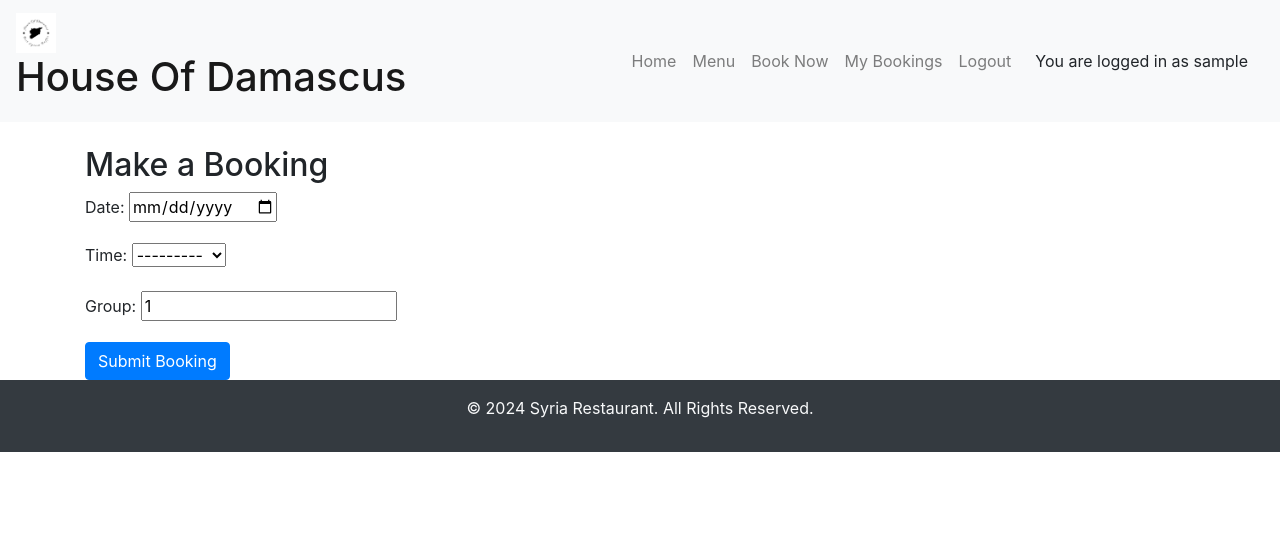
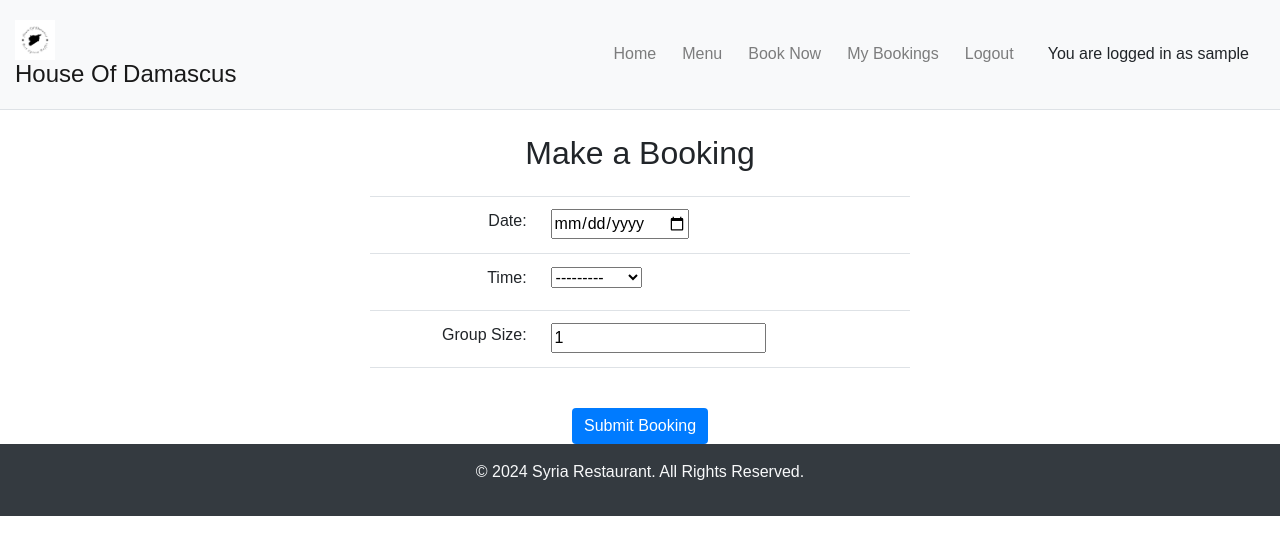
Before and after one commit to Bashmdz/House-Of-Damascus-Restaurant, a Django app: page /bookform/ in a window 1280 px wide. Shown: the top 555 px of the page. Run offline with Django 4.2, Linux system fonts and the light colour scheme; the visitor is signed in with stand-in values (Sample User, id 1); some libraries are stand-ins or nearby versions.

Commit message:
Add styles to the booking form

```diff
--- /dev/null
+++ b/static/css/style.css
@@ -0,0 +1,178 @@
+/* Global Styles */
+body {
+    font-family: 'Arial', sans-serif;
+}
+
+.container {
+    margin-top: 20px;
+}
+
+/* Navigation Bar */
+.navbar {
+    background-color: #f8f9fa;
+    padding: 15px;
+    border-bottom: 1px solid #dee2e6;
+}
+
+.navbar-brand img {
+    margin-right: 10px;
+}
+
+.navbar-brand h1 {
+    font-size: 1.5rem;
+    margin-bottom: 0;
+}
+
+.navbar-nav .nav-link {
+    margin-right: 10px;
+}
+
+.navbar-nav .nav-link.active {
+    color: #007bff;
+}
+
+/* Hero Section */
+.hero-section {
+    background-color: #343a40;
+    color: #ffffff;
+    padding: 50px 0;
+}
+
+.hero-section h1 {
+    font-size: 3rem;
+    margin-bottom: 20px;
+}
+
+/* About Section */
+.about-section {
+    padding: 50px 0;
+}
+
+/* Opening Time Section */
+.opening-time-section {
+    background-color: #f8f9fa;
+    padding: 50px 0;
+}
+
+/* Contact Section */
+.contact-section {
+    background-color: #007bff;
+    color: #ffffff;
+    padding: 50px 0;
+}
+
+/* Form and Button Styles */
+form {
+    margin-top: 20px;
+}
+
+.btn-primary {
+    background-color: #007bff;
+    border: none;
+}
+
+.btn-primary:hover {
+    background-color: #0056b3;
+}
+
+/* Footer */
+footer {
+    background-color: #343a40;
+    color: #ffffff;
+    padding: 20px 0;
+}
+
+/* Menu Section */
+.menu-section {
+    padding: 50px 0;
+}
+
+.section-title {
+    font-size: 2.5rem;
+}
+
+.section-subtitle {
+    font-size: 1.2rem;
+    margin-bottom: 30px;
+}
+
+.menu-item {
+    margin-bottom: 30px;
+}
+
+.menu-img {
+    width: 100%;
+    border-radius: 5px;
+}
+
+.menu-title {
+    font-size: 1.5rem;
+    margin-top: 15px;
+}
+
+.menu-description {
+    font-size: 1rem;
+    margin-top: 10px;
+}
+
+.menu-price {
+    font-size: 1.2rem;
+    margin-top: 10px;
+    font-weight: bold;
+    color: #28a745;
+}
+
+/* 404 Page Styles */
+body.error-page {
+    background-color: #f8d7da;
+}
+
+.error-page h1 {
+    font-size: 4rem;
+    margin-bottom: 20px;
+    color: #721c24;
+}
+
+.error-page p {
+    font-size: 1.2rem;
+    margin-bottom: 20px;
+}
+
+/* Booking Form and List Styles */
+.booking-form-section {
+    padding: 50px 0;
+}
+
+.booking-list-section {
+    padding: 50px 0;
+}
+
+/* Responsive Styles */
+@media (max-width: 767px) {
+    .navbar-brand h1 {
+        font-size: 1.2rem;
+    }
+
+    .hero-section h1 {
+        font-size: 2rem;
+    }
+
+    .section-title {
+        font-size: 2rem;
+    }
+
+    .menu-title {
+        font-size: 1.2rem;
+        margin-top: 10px;
+    }
+
+    .menu-description {
+        font-size: 1rem;
+        margin-top: 5px;
+    }
+
+    .menu-price {
+        font-size: 1rem;
+        margin-top: 5px;
+    }
+}
--- a/templates/base.html
+++ b/templates/base.html
@@ -28,7 +28,7 @@
     <link rel="stylesheet" href="https://stackpath.bootstrapcdn.com/bootstrap/4.5.2/css/bootstrap.min.css">
 
     <!-- Custom CSS Styles -->
-    <link rel="stylesheet" href="{% static 'css/styles.css' %}">
+    <link rel="stylesheet" href="{% static 'css/style.css' %}">
     <!-- Adjust the path based on your project structure -->
 </head>
 
--- a/templates/bookingform.html
+++ b/templates/bookingform.html
@@ -3,14 +3,39 @@
 {% block head_title %}Make a Booking{% endblock %}
 
 {% block content %}
-<h2>Make a Booking</h2>
+<div class="row justify-content-center">
+    <div class="col-md-6">
+        <h2 class="mb-4 text-center">Make a Booking</h2>
         {% if user.is_authenticated %}
         <form method="post" action="{% url 'bookform' %}">
             {% csrf_token %}
-    {{ form.as_p }}
+            <table class="table mx-auto">
+                <tbody>
+                    <tr>
+                        <td class="text-right"><label for="{{ form.date.id_for_label }}">Date:</label></td>
+                        <td>{{ form.date }}</td>
+                    </tr>
+                    <tr>
+                        <td class="text-right"><label for="{{ form.time.id_for_label }}">Time:</label></td>
+                        <td>{{ form.time }}</td>
+                    </tr>
+                    <tr>
+                        <td class="text-right"><label for="{{ form.group.id_for_label }}">Group Size:</label></td>
+                        <td>{{ form.group }}</td>
+                    </tr>
+                    <tr>
+                        <td colspan="2">{{ form.status }}</td>
+                    </tr>
+                </tbody>
+            </table>
+            <div class="text-center">
                 <button type="submit" class="btn btn-primary">Submit Booking</button>
+            </div>
         </form>
         {% else %}
-<p>You need to be logged in to make a booking. <a href="{% url 'account_login' %}">Login</a></p>
+        <p class="text-center">You need to be logged in to make a booking. <a href="{% url 'account_login' %}">Login</a>
+        </p>
         {% endif %}
+    </div>
+</div>
 {% endblock %}
```
Also changed, not shown: 1 other file. Lines whose indentation alone changed are shown as unchanged.
